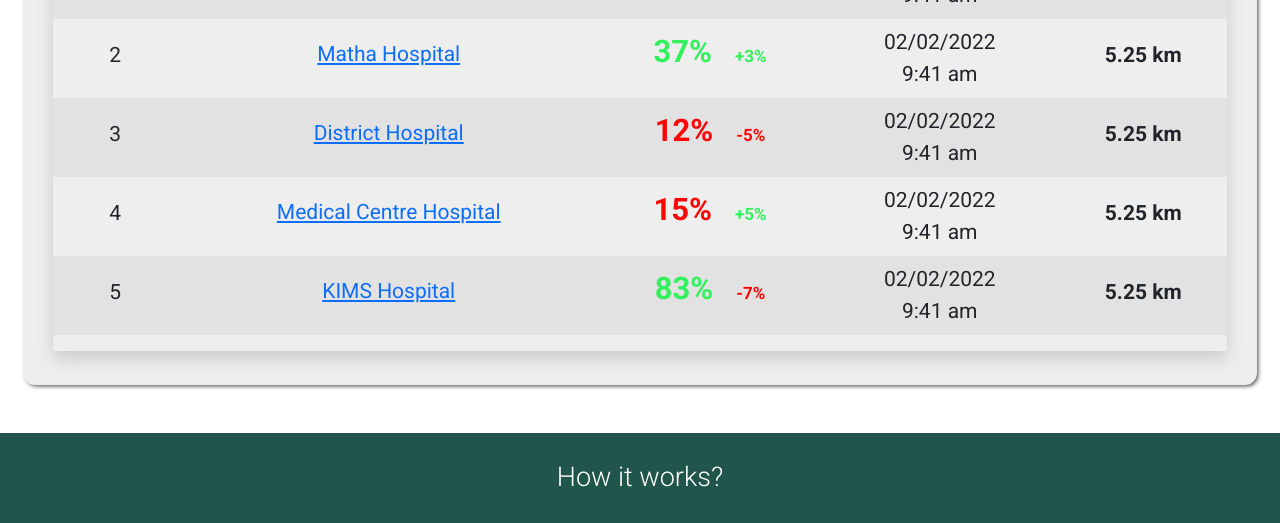
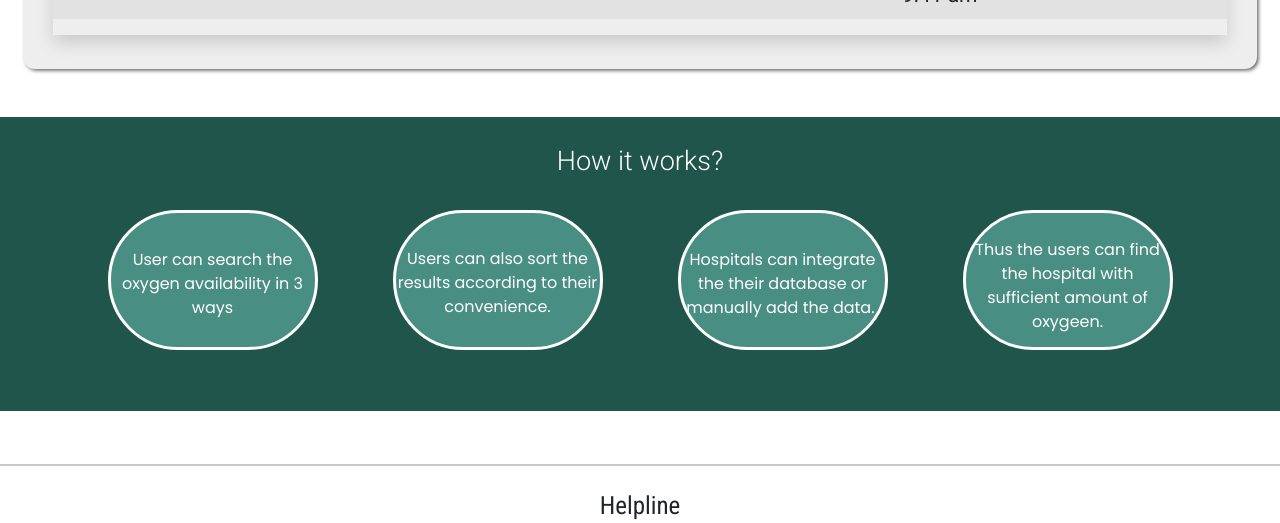
Before and after one commit to nikhilputhumana/oxytracker-website, a plain HTML site: page pages/hospital-list-name.html in a window 1280 px wide. Shown: the part 709-1232 px from the top of the page. Drawn offline with Linux system fonts and the light colour scheme; a web font is replaced by a local one.

Commit message:
hospital list changed

```diff
--- a/pages/hospital-list-name.html
+++ b/pages/hospital-list-name.html
@@ -87,50 +87,6 @@
                                             <td>
                                                 <div>
                                                     <p style="font-size: 31px;font-weight: bold;color: #32f15c;transform: translateY(2px);">67%&nbsp; &nbsp;<span style="font-size: 17px;padding-bottom: 0px;margin-bottom: 0px;padding-left: 0px;transform: translate(0px) translateX(0px) translateY(0px);">+5%</span></p>
-                                                </div>
-                                            </td>
-                                            <td>02/02/2022<br>9:41 am</td>
-                                            <td style="font-weight: bold;padding-top: 21px;">5.25 km</td>
-                                        </tr>
-                                        <tr class="m-auto" style="border-width: 0px;margin: 0px;padding-top: 0px;">
-                                            <td style="padding: 0px;padding-bottom: 8px;padding-top: 21px;">2</td>
-                                            <td style="padding: 8px;"><a class="d-xl-flex justify-content-xl-center align-items-xl-center" href="#" style="padding-top: 12px;">Matha Hospital</a></td>
-                                            <td>
-                                                <div>
-                                                    <p style="font-size: 31px;font-weight: bold;color: #32f15c;transform: translateY(2px);">37%&nbsp; &nbsp;<span style="font-size: 17px;padding-bottom: 0px;margin-bottom: 0px;padding-left: 0px;transform: translate(0px) translateX(0px) translateY(0px);">+3%</span></p>
-                                                </div>
-                                            </td>
-                                            <td>02/02/2022<br>9:41 am</td>
-                                            <td style="font-weight: bold;padding-top: 21px;">5.25 km</td>
-                                        </tr>
-                                        <tr class="m-auto" style="border-width: 0px;margin: 0px;padding-top: 0px;">
-                                            <td style="padding: 0px;padding-bottom: 8px;padding-top: 21px;">3</td>
-                                            <td style="padding: 8px;"><a class="d-xl-flex justify-content-xl-center align-items-xl-center" href="#" style="padding-top: 12px;">District Hospital</a></td>
-                                            <td>
-                                                <div>
-                                                    <p style="font-size: 31px;font-weight: bold;color: #FE0505;transform: translateY(2px);">12%&nbsp; &nbsp;<span style="font-size: 17px;padding-bottom: 0px;margin-bottom: 0px;padding-left: 0px;transform: translate(0px) translateX(0px) translateY(0px);">-5%</span></p>
-                                                </div>
-                                            </td>
-                                            <td>02/02/2022<br>9:41 am</td>
-                                            <td style="font-weight: bold;padding-top: 21px;">5.25 km</td>
-                                        </tr>
-                                        <tr class="m-auto" style="border-width: 0px;margin: 0px;padding-top: 0px;">
-                                            <td style="padding: 0px;padding-bottom: 8px;padding-top: 21px;">4</td>
-                                            <td style="padding: 8px;"><a class="d-xl-flex justify-content-xl-center align-items-xl-center" href="#" style="padding-top: 12px;">Medical Centre Hospital</a></td>
-                                            <td>
-                                                <div>
-                                                    <p style="font-size: 31px;font-weight: bold;color: #FE0505;transform: translateY(2px);">15%&nbsp; &nbsp;<span style="font-size: 17px;padding-bottom: 0px;margin-bottom: 0px;padding-left: 0px;transform: translate(0px) translateX(0px) translateY(0px);color: #32f15c;">+5%</span></p>
-                                                </div>
-                                            </td>
-                                            <td>02/02/2022<br>9:41 am</td>
-                                            <td style="font-weight: bold;padding-top: 21px;">5.25 km</td>
-                                        </tr>
-                                        <tr class="m-auto" style="border-width: 0px;margin: 0px;padding-top: 0px;">
-                                            <td style="padding: 0px;padding-bottom: 8px;padding-top: 21px;">5</td>
-                                            <td style="padding: 8px;"><a class="d-xl-flex justify-content-xl-center align-items-xl-center" href="#" style="padding-top: 12px;">KIMS Hospital</a></td>
-                                            <td>
-                                                <div>
-                                                    <p style="font-size: 31px;font-weight: bold;color: #32f15c;transform: translateY(2px);">83%&nbsp; &nbsp;<span style="font-size: 17px;padding-bottom: 0px;margin-bottom: 0px;padding-left: 0px;transform: translate(0px) translateX(0px) translateY(0px);color: #fe0505;">-7%</span></p>
                                                 </div>
                                             </td>
                                             <td>02/02/2022<br>9:41 am</td>
```
